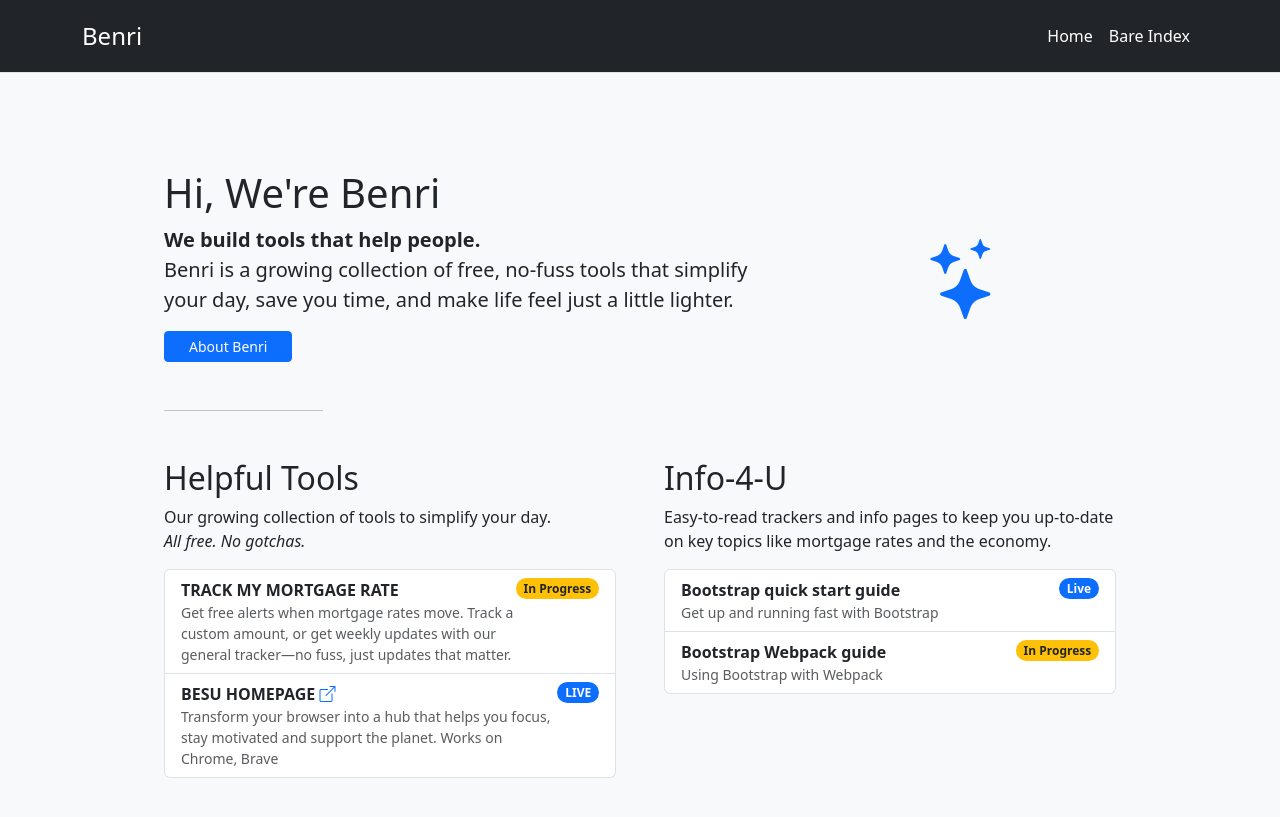
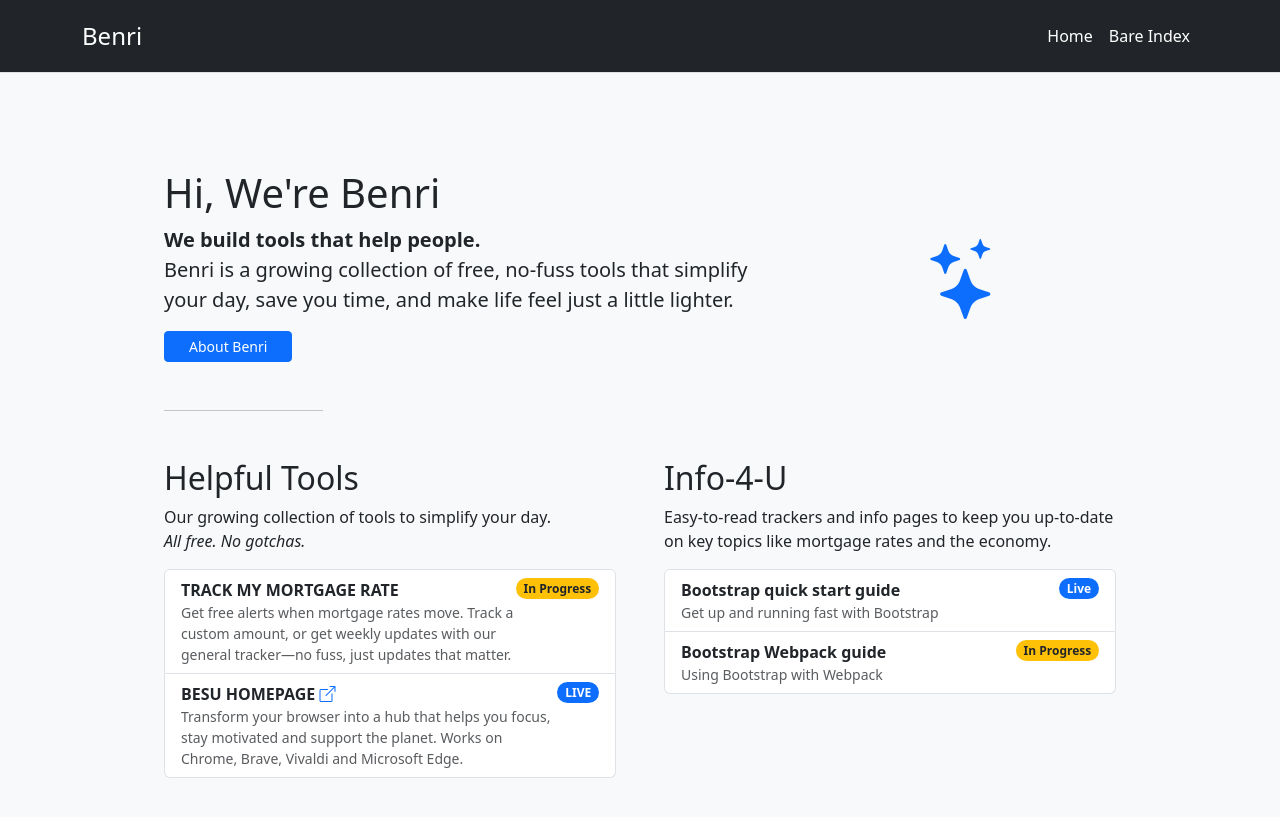
Before and after one commit to RixGpt/benri, a Jekyll site: the page built from index.md, in a window 1280 px wide. Shown: the top 817 px of the page. Built offline with Jekyll 4.4.1, drawn with Linux system fonts in a browser that asks for light colours.

Commit message:
Update index.md

```diff
--- a/index.md
+++ b/index.md
@@ -39,8 +39,8 @@ title: Welcome to Benri
           </a>
           <a href="https://chromewebstore.google.com/detail/besu-homepage/npfcobepdfphgajogfeejbjpbghdhbnn?utm_source=item-share-cb" target="_blank" class="list-group-item list-group-item-action d-flex justify-content-between align-items-start">
             <div>
-              <div class="fw-bold">BESU HOMEPAGE <i class="bi bi-box-arrow-up-right" style="color: #0d6efd;"></i></div>
-              <small class="d-block text-muted">Transform your browser into a hub that helps you focus, stay motivated and support the planet. Works on Chrome, Brave</small>
+              <div class="fw-bold">BESU HOMEPAGE  <i class="bi bi-box-arrow-up-right" style="color: #0d6efd;"></i></div>
+              <small class="d-block text-muted">Transform your browser into a hub that helps you focus, stay motivated and support the planet. Works on Chrome, Brave, Vivaldi and Microsoft Edge.</small>
             </div>
             <span class="badge bg-primary rounded-pill">LIVE</span>
           </a>
```
